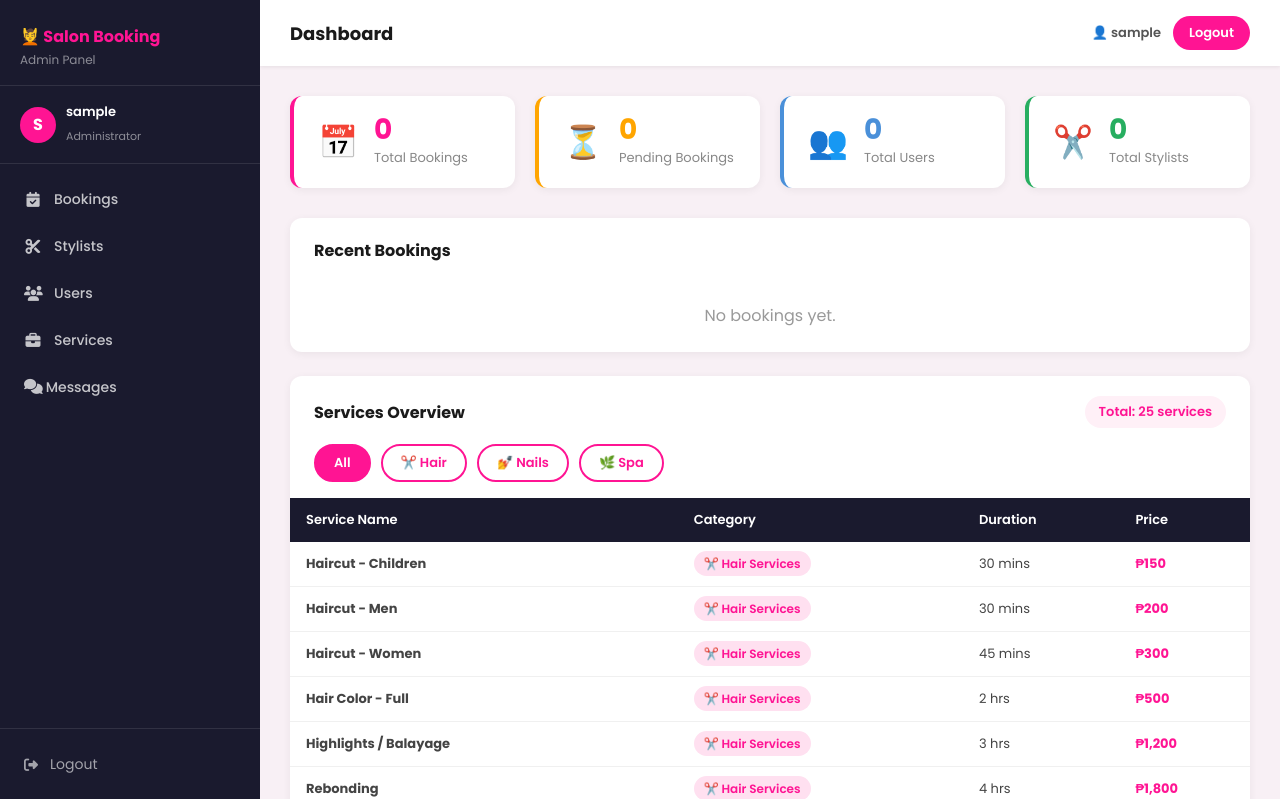
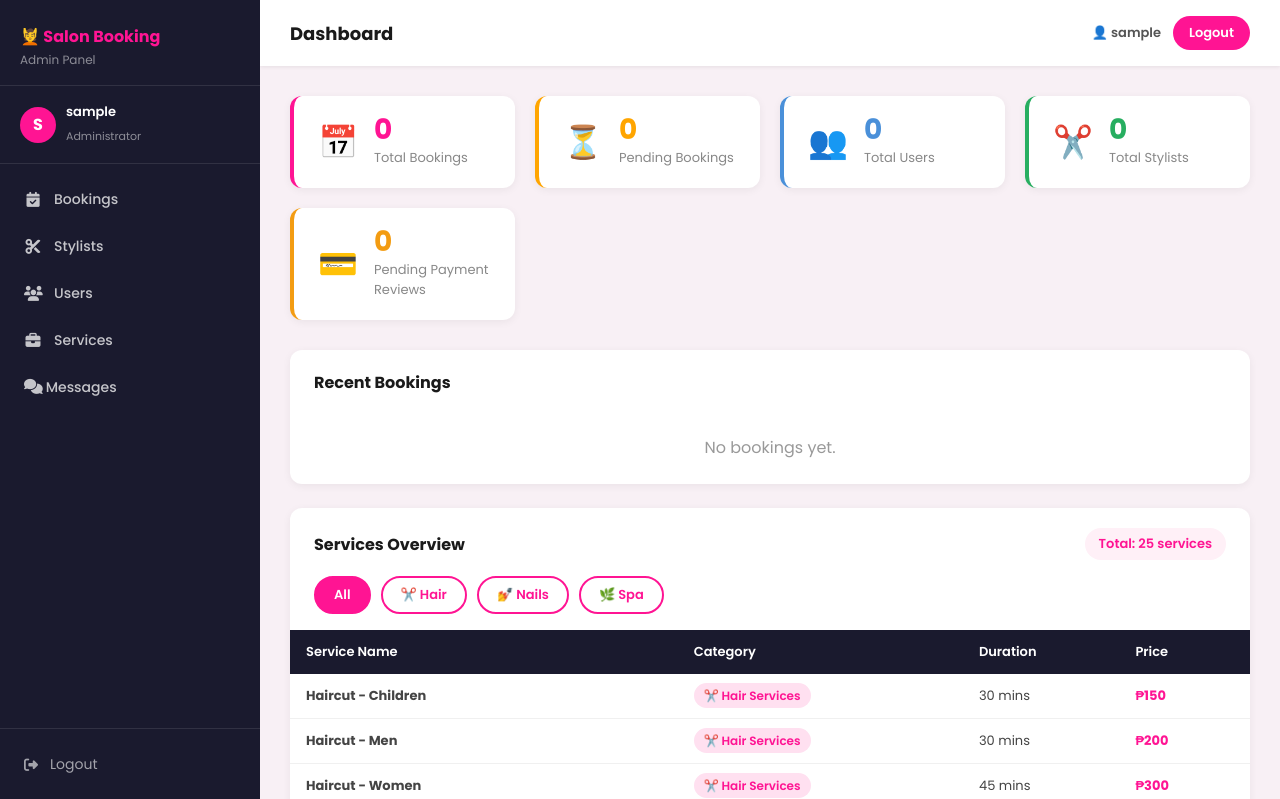
Before and after one commit to Joy-Joy20/salonbooking, a Flask app: page /admin in a window 1280 px wide. Shown: the top 799 px of the page. Run offline with Flask 3, Linux system fonts and the light colour scheme; the visitor is signed in with stand-in values (Sample User, id 1).

Commit message:
Add GCash payment verification feature

```diff
--- a/app.py
+++ b/app.py
@@ -516,6 +516,7 @@ def admin_dashboard():
         print('Dashboard error:', str(e))
     pending = [b for b in bookings if b.get('status') == 'pending']
     recent = sorted(bookings, key=lambda x: x.get('created_at', ''), reverse=True)[:10]
+    under_review = len([b for b in bookings if b.get('payment_status') == 'under_review'])
     return render_template('admin_dashboard.html',
         total_bookings=len(bookings),
         pending_bookings=len(pending),
@@ -523,6 +524,7 @@ def admin_dashboard():
         total_stylists=len(stylists),
         recent_bookings=recent,
         services=SERVICES,
+        under_review_payments=under_review,
         unread_count=get_unread_count()
     )
 
@@ -1031,6 +1033,71 @@ def reset_password(token):
         error = f'Error: {str(e)}'
     return render_template('reset_password.html', token=token, error=error, success=success)
 
+
+@app.route('/admin/bookings/verify-payment/<booking_id>', methods=['POST'])
+@admin_required
+def admin_verify_payment(booking_id):
+    try:
+        action = request.form.get('action')
+        note = request.form.get('note', '').strip()
+        db = get_supabase()
+        booking_result = db.table('bookings').select('*').eq('id', booking_id).execute()
+        booking = booking_result.data[0] if booking_result.data else {}
+        username = booking.get('username', '')
+        service = booking.get('service_name', '')
+        date = booking.get('appointment_date', '')
+        time = booking.get('appointment_time', '')
+
+        if action == 'approve':
+            db.table('bookings').update({
+                'payment_status': 'paid',
+                'status': 'confirmed',
+                'admin_payment_note': note or 'Payment verified and approved.'
+            }).eq('id', booking_id).execute()
+            try:
+                user_result = db.table('users').select('email').eq('username', username).execute()
+                user_email = user_result.data[0].get('email', '') if user_result.data else ''
+                if user_email:
+                    html = ('<div style="font-family:Poppins,sans-serif;max-width:480px;margin:0 auto;padding:2rem;background:#fff;border-radius:16px;border:1px solid #fce4f0;">'
+                            '<h2 style="color:#27AE60;text-align:center;">\u2705 Payment Approved!</h2>'
+                            '<p style="color:#333;font-size:14px;">Hi <strong>' + username + '</strong>! Your GCash payment has been verified and approved.</p>'
+                            '<div style="background:#d1fae5;border-radius:12px;padding:16px;margin:16px 0;">'
+                            '<p style="margin:4px 0;font-size:14px;"><strong>Service:</strong> ' + service + '</p>'
+                            '<p style="margin:4px 0;font-size:14px;"><strong>Date:</strong> ' + date + '</p>'
+                            '<p style="margin:4px 0;font-size:14px;"><strong>Time:</strong> ' + time + '</p>'
+                            '<p style="margin:4px 0;font-size:14px;color:#27AE60;font-weight:700;"><strong>Status:</strong> \u2705 CONFIRMED</p>'
+                            '</div><p style="color:#888;font-size:12px;text-align:center;">See you at your appointment!</p></div>')
+                    send_email(user_email, '\u2705 Payment Approved — Salon Booking', html)
+            except Exception as email_err:
+                print(f"Approval email error: {email_err}")
+            flash('\u2705 Payment APPROVED! Booking confirmed.', 'success')
+
+        elif action == 'reject':
+            db.table('bookings').update({
+                'payment_status': 'rejected',
+                'status': 'pending',
+                'admin_payment_note': note or 'Payment screenshot rejected. Please upload a valid GCash screenshot.'
+            }).eq('id', booking_id).execute()
+            try:
+                user_result = db.table('users').select('email').eq('username', username).execute()
+                user_email = user_result.data[0].get('email', '') if user_result.data else ''
+                if user_email:
+                    html = ('<div style="font-family:Poppins,sans-serif;max-width:480px;margin:0 auto;padding:2rem;background:#fff;border-radius:16px;border:1px solid #fce4f0;">'
+                            '<h2 style="color:#E74C3C;text-align:center;">\u274c Payment Rejected</h2>'
+                            '<p style="color:#333;font-size:14px;">Hi <strong>' + username + '</strong>! Your GCash payment for <strong>' + service + '</strong> was rejected.</p>'
+                            '<div style="background:#fee2e2;border-radius:12px;padding:16px;margin:16px 0;">'
+                            '<p style="font-size:14px;color:#991B1B;margin:0;"><strong>Reason:</strong> ' + (note or 'Invalid or unclear screenshot.') + '</p>'
+                            '</div><p style="color:#555;font-size:14px;text-align:center;">Please re-upload a clear GCash screenshot.</p></div>')
+                    send_email(user_email, '\u274c Payment Rejected — Action Required', html)
+            except Exception as email_err:
+                print(f"Rejection email error: {email_err}")
+            flash('\u274c Payment REJECTED. User notified.', 'warning')
+
+    except Exception as e:
+        print(f"Verify payment error: {str(e)}")
+        flash(f'Error: {str(e)}', 'error')
+    return redirect(url_for('admin_bookings'))
+
 @app.route('/debug')
 def debug():
     return jsonify({
--- a/templates/admin_dashboard.html
+++ b/templates/admin_dashboard.html
@@ -31,6 +31,13 @@
         <div>
             <div class="stat-num" style="color:#27AE60;">{{ total_stylists }}</div>
             <div class="stat-label">Total Stylists</div>
+        </div>
+    </div>
+    <div class="stat-card" style="border-left-color:#F39C12; cursor:pointer;" onclick="window.location='/admin/bookings'">
+        <div class="stat-icon">💳</div>
+        <div>
+            <div class="stat-num" style="color:#F39C12;">{{ under_review_payments }}</div>
+            <div class="stat-label">Pending Payment Reviews</div>
         </div>
     </div>
 </div>
```
Also changed, not shown: fix_bookings_screenshot.py (added, +38 -0 lines), templates/admin_bookings.html (+32 -3 lines), templates/bookings.html (+20 -9 lines).
